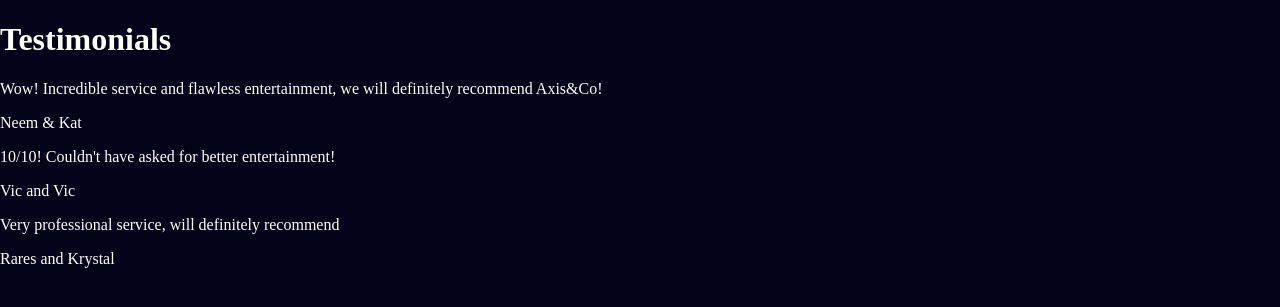
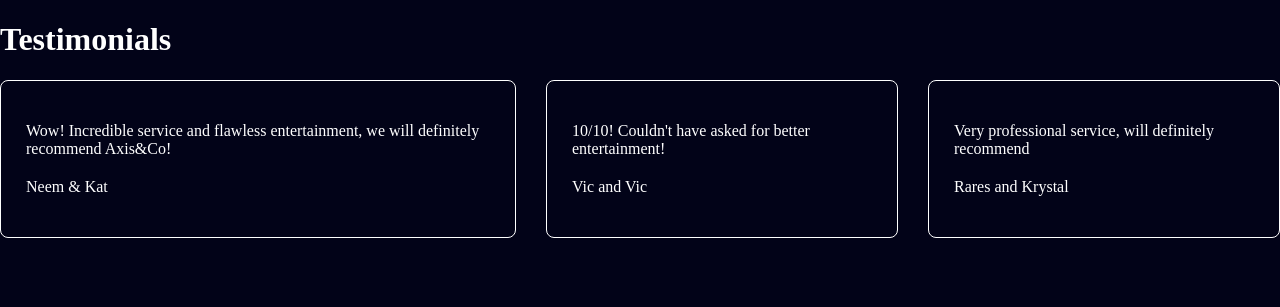
Before and after one commit to neem99/axis-co, a Django app: page /testimonials/ in a window 1280 px wide. Shown: the part 240-547 px from the top of the page. Run offline with Django 5.2, Linux system fonts and the light colour scheme; data comes from the database, SQL or seed files in the repository.

Commit message:
Add CSS styling for testimonial display

```diff
--- a/static/css/styles.css
+++ b/static/css/styles.css
@@ -158,3 +158,19 @@ body {
 .form-row input {
     padding: 12px;
 }
+
+.testimonial-track {
+    display: flex;
+    gap: 30px;
+}
+
+.testimonial-card {
+    min-width: 300px;
+    padding: 25px;
+    border: 1px solid white;
+    border-radius: 8px;
+}
+
+.testimonial-client {
+    margin-top: 20px;
+}
--- a/templates/testimonials.html
+++ b/templates/testimonials.html
@@ -1,16 +1,19 @@
 {% extends "base.html" %}
 
-{% block title %}About Us | Axis & Co.{% endblock %}
+{% block title %}Testimonials | Axis & Co.{% endblock %}
 
 {% block content %}
 
 <div class="testimonials-page">
     <h1>Testimonials</h1>
-    {% for testimonial in testimonials %}
-        <div class="testimonial-card">
-            <p>{{ testimonial.quote }}</p>
-            <p>{{ testimonial.client_name }}</p>
-        </div>
-    {% endfor %}
+
+    <div class="testimonial-track">
+        {% for testimonial in testimonials %}
+            <div class="testimonial-card">
+                <p class="testimonial-quote">{{ testimonial.quote }}</p>
+                <p class="testimonial-client">{{ testimonial.client_name }}</p>
+            </div>
+        {% endfor %}
+    </div>
 </div>
 {% endblock %}
```
